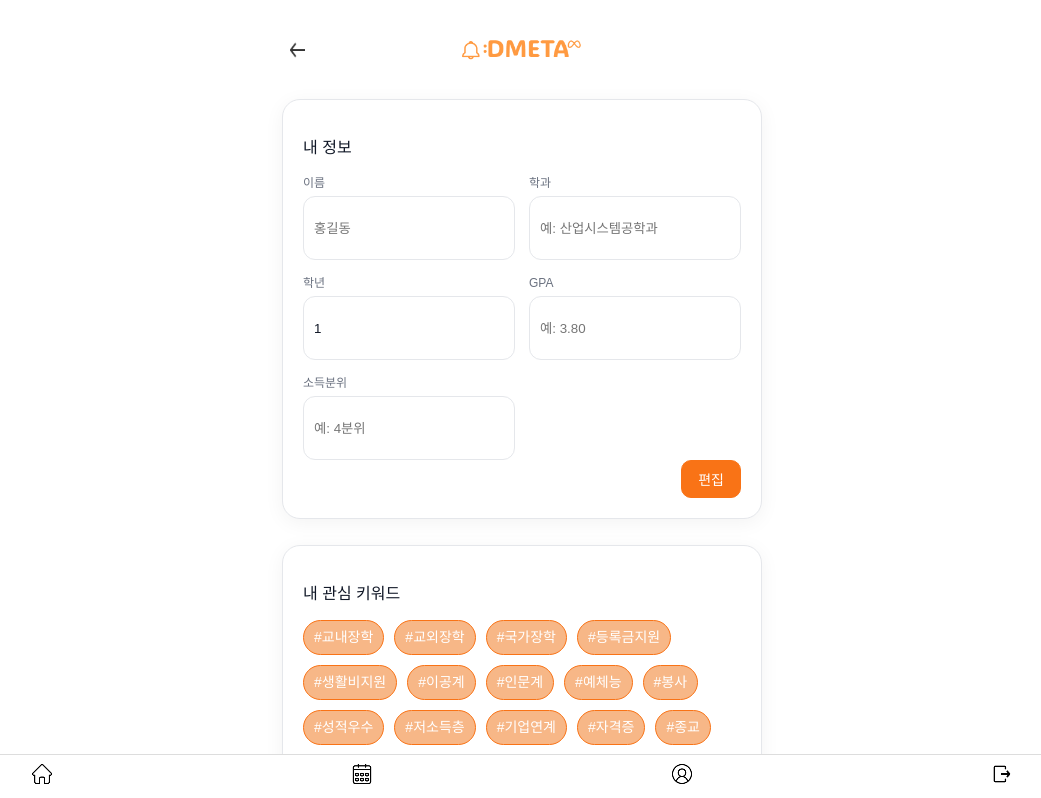
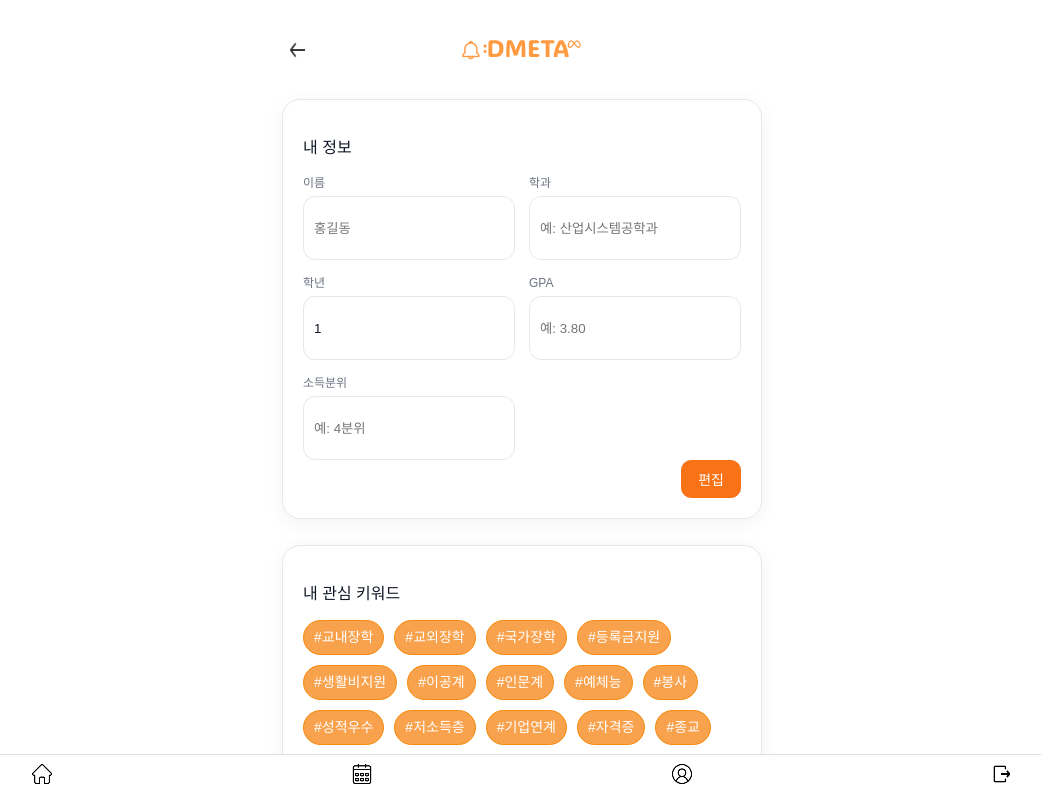
Before and after one commit to CSID-DGU/2025-2-OSSProj-Meta-01, a React app in the folder frontend/: page /profile in a window 1280 px wide. Shown: the top 798 px of the page, without its empty margins (118-1159 px from the left). Built offline with nearby package versions, Linux system fonts and the light colour scheme; the HTML template or start-up script is replaced by a standard one.

Commit message:
fix: 마이페이지 내 키워드 배경 색상 수정 (#6)

```diff
--- a/frontend/src/pages/Profile.tsx
+++ b/frontend/src/pages/Profile.tsx
@@ -206,13 +206,13 @@ const ProfilePage: React.FC = () => {
                 key={i}
                 onClick={() => handleToggle(kw.name)}
                 style={{
-                  background: kw.active ? "#f7b787" : "#f3f4f6",
+                  background: kw.active ? "#f9a24e" : "#f3f4f6",
                   color: kw.active ? "#fff" : "#9ca3af",
                   borderRadius: 20,
                   padding: "6px 10px",
                   fontSize: 14,
                   fontWeight: 500,
-                  border: kw.active ? "1px solid #F97316" : "1px solid #e5e7eb",
+                  border: kw.active ? "1px solid #f68a0a" : "1px solid #e5e7eb",
                   display: "flex",
                   alignItems: "center",
                   gap: 6,
```
